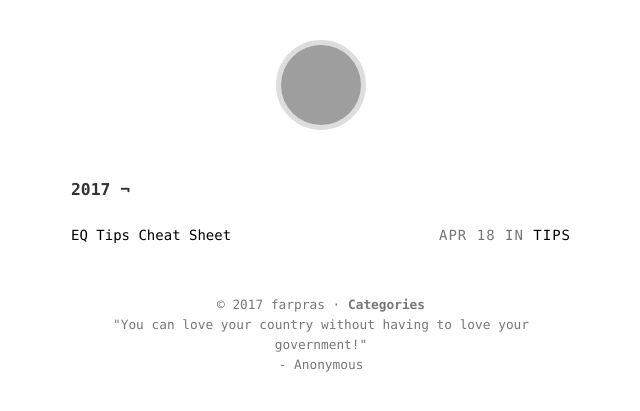
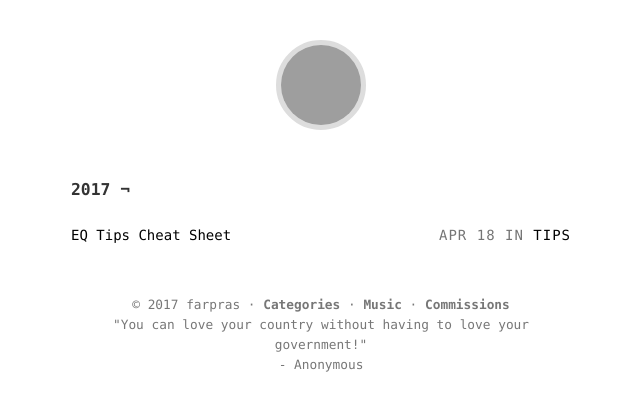
Before and after one commit to farpras/blog, a Jekyll site: the page built from index.html, in a window 1280 px wide. Shown: the top 411 px of the page, without its empty margins (319-959 px from the left). Built offline with Jekyll 4.4.1, drawn with Linux system fonts in a browser that asks for light colours; grey boxes are pictures that could not be loaded.

Commit message:
Edit footer

```diff
--- a/_includes/footer.html
+++ b/_includes/footer.html
@@ -1,4 +1,4 @@
 <div class="footer">
-  <span class="block">&copy; {{ site.time | date: '%Y' }} {{ site.author_name }} &middot; <a href="categories">Categories</a></span>
+  <span class="block">&copy; {{ site.time | date: '%Y' }} {{ site.author_name }} &middot; <a href="categories">Categories</a> &middot; <a href="http://music.farpras.xyz">Music</a> &middot; <a href="http://commission.farpras.xyz">Commissions</a></span>
   <span class="block">"You can love your country without having to love your government!"<br/>- Anonymous</span>
 </div>
```
